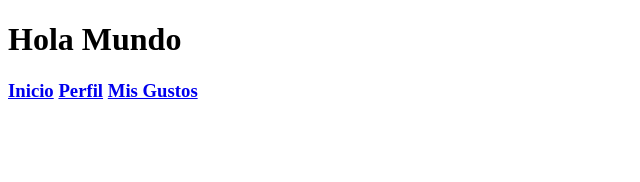
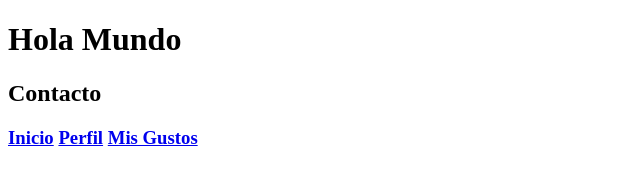
Before and after one commit to monitoxx/Mi-primera-pagina, a plain HTML site: page contacto.html in a window 1280 px wide. Shown: the whole page, without its empty margins (0-640 px from the left). Drawn offline with Linux system fonts and the light colour scheme.

Commit message:
Update contacto.html

```diff
--- a/contacto.html
+++ b/contacto.html
@@ -7,6 +7,7 @@
 </head>
 <body>
 	<h1>Hola Mundo</h1>
+	<h2>Contacto</h2>
 	<h3>
 		<a href="index.html">Inicio</a>
 		<a href="perfil.html">Perfil</a>
```
